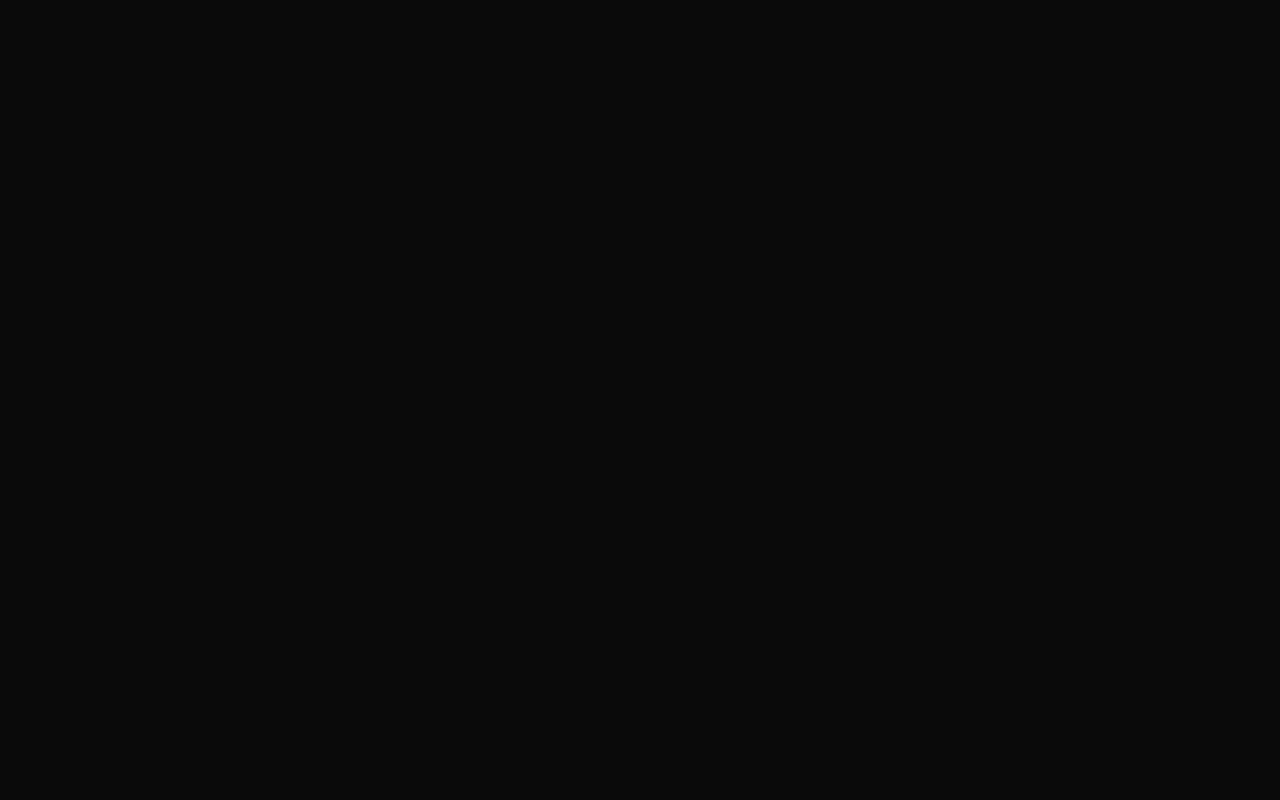
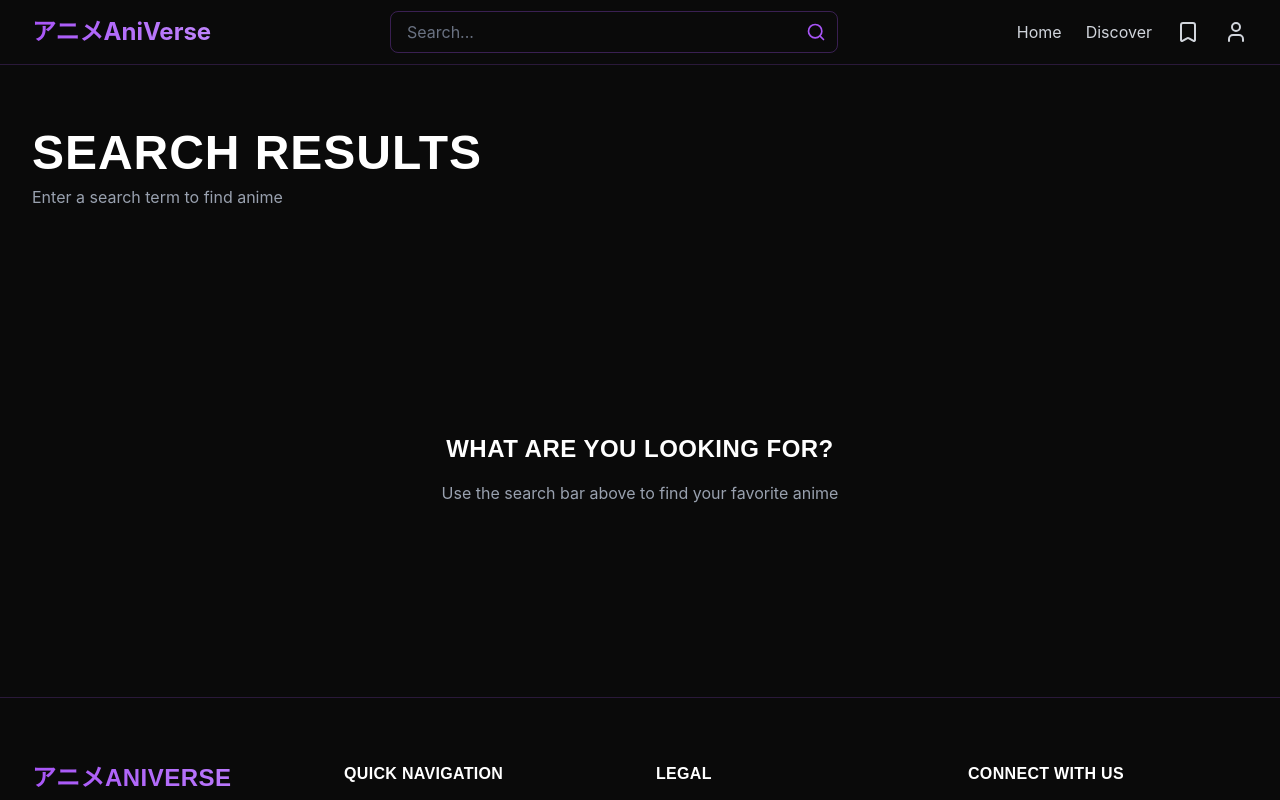
Before and after one commit to markbaiden17/aniverse-core-fe-, a React (Vite) app: page /search in a window 1280 px wide. Before the commit this address had no page. Shown: the top 800 px of the page. Built offline with nearby package versions, Linux system fonts and the light colour scheme.

Commit message:
Build Search Results Page with relevance sorting

```diff
--- a/src/App.tsx
+++ b/src/App.tsx
@@ -8,6 +8,7 @@ import { HomePage } from './pages/Home/HomePage';
 import { DiscoverPage } from './pages/Discover/DiscoverPage';
 import { WatchlistPage } from './pages/Watchlist/WatchlistPage';
 import { AnimeDetailPage } from './pages/AnimeDetail/AnimeDetailPage';
+import { SearchResultsPage } from './pages/Search/SearchResultsPage';
 
 
 function App() {
@@ -18,6 +19,7 @@ function App() {
         <Route path="/discover" element={<DiscoverPage />} />
         <Route path="/watchlist" element={<WatchlistPage />} />
         <Route path="/anime/:id" element={<AnimeDetailPage />} />
+        <Route path="/search" element={<SearchResultsPage />} />
       </Routes>
     </Router>
   );
--- a/src/components/layout/Navbar.tsx
+++ b/src/components/layout/Navbar.tsx
@@ -1,19 +1,13 @@
-/**
- * Navbar.tsx
- * Main navigation component with logo and search bar
- * Persists at top of every page
- */
-
 import { useState } from 'react';
-import { Link, useNavigate } from 'react-router-dom';
-import { motion } from 'framer-motion';
+import { useNavigate } from 'react-router-dom';
 import { Search, Bookmark, User } from 'lucide-react';
+import { Link } from 'react-router-dom';
 
 export function Navbar() {
   const [searchQuery, setSearchQuery] = useState('');
   const navigate = useNavigate();
 
-  const handleSearch = (e: React.FormEvent<HTMLFormElement>) => {
+  const handleSearch = (e: React.FormEvent) => {
     e.preventDefault();
     if (searchQuery.trim()) {
       navigate(`/search?q=${encodeURIComponent(searchQuery)}`);
@@ -24,97 +18,66 @@ export function Navbar() {
   return (
     <nav className="sticky top-0 z-50 bg-dark border-b border-primary/20">
       <div className="max-w-7xl mx-auto px-4 sm:px-6 lg:px-8">
-        <div className="flex items-center justify-between h-16 sm:h-20">
+        <div className="flex items-center justify-between h-16">
           {/* Logo */}
-          <Link to="/" className="flex items-center gap-2 flex-shrink-0">
-            <motion.div
-              initial={{ scale: 0.8 }}
-              animate={{ scale: 1 }}
-              transition={{ duration: 0.3 }}
-              className="text-2xl sm:text-3xl font-bold bg-gradient-to-r from-primary to-secondary bg-clip-text text-transparent"
-            >
+          <Link to="/" className="text-2xl font-bold">
+            <span className="bg-gradient-to-r from-primary to-secondary bg-clip-text text-transparent">
               アニメAniVerse
-            </motion.div>
+            </span>
           </Link>
 
           {/* Search Bar */}
           <form
             onSubmit={handleSearch}
-            className="hidden sm:flex items-center flex-1 max-w-md mx-4 lg:mx-8"
+            className="hidden sm:flex flex-1 max-w-md mx-8"
           >
             <div className="relative w-full">
               <input
                 type="text"
+                placeholder="Search..."
                 value={searchQuery}
                 onChange={(e) => setSearchQuery(e.target.value)}
-                placeholder="Search..."
-                className="w-full px-4 py-2 bg-card border border-primary/30 rounded-lg text-white placeholder-gray-400 focus:outline-none focus:border-primary transition-colors"
+                className="w-full px-4 py-2 bg-card border border-primary/30 rounded-lg text-white placeholder-gray-500 focus:outline-none focus:border-primary"
               />
               <button
                 type="submit"
                 className="absolute right-3 top-1/2 transform -translate-y-1/2 text-primary hover:text-secondary transition-colors"
-                aria-label="Search"
               >
                 <Search size={20} />
               </button>
             </div>
           </form>
 
-          {/* Right Side Icons & Links */}
-          <div className="flex items-center gap-3 sm:gap-4">
           {/* Navigation Links */}
-            <div className="hidden md:flex items-center gap-6">
+          <div className="flex items-center gap-6">
             <Link
               to="/"
-                className="text-white hover:text-primary transition-colors font-medium"
+              className="text-gray-300 hover:text-white transition-colors"
             >
               Home
             </Link>
             <Link
               to="/discover"
-                className="text-white hover:text-primary transition-colors font-medium"
+              className="text-gray-300 hover:text-white transition-colors"
             >
               Discover
             </Link>
-            </div>
-            {/* Watchlist Button with Bookmark Icon */}
+
+            {/* Icons */}
             <Link
               to="/watchlist"
-              className="p-2 hover:bg-card rounded-lg transition-colors text-white hover:text-primary"
-              title="Watchlist"
+              className="text-gray-300 hover:text-primary transition-colors"
+              aria-label="Watchlist"
             >
-              <Bookmark size={20} />
+              <Bookmark size={24} />
             </Link>
-
-            {/* Profile Icon */}
             <button
-              className="p-2 hover:bg-card rounded-lg transition-colors text-white hover:text-primary"
-              title="Profile Settings"
+              className="text-gray-300 hover:text-primary transition-colors"
               aria-label="Profile"
             >
-              <User size={20} />
+              <User size={24} />
             </button>
           </div>
-        </div>
-
-        {/* Mobile Search Bar */}
-        <div className="sm:hidden pb-4">
-          <form onSubmit={handleSearch} className="relative">
-            <input
-              type="text"
-              value={searchQuery}
-              onChange={(e) => setSearchQuery(e.target.value)}
-              placeholder="Search anime..."
-              className="w-full px-4 py-2 bg-card border border-primary/30 rounded-lg text-white placeholder-gray-400 focus:outline-none focus:border-primary transition-colors"
-            />
-            <button
-              type="submit"
-              className="absolute right-3 top-1/2 transform -translate-y-1/2 text-primary hover:text-secondary transition-colors"
-              aria-label="Search"
-            >
-              <Search size={20} />
-            </button>
-          </form>
         </div>
       </div>
     </nav>
--- /dev/null
+++ b/src/pages/Search/SearchResultsPage.tsx
@@ -0,0 +1,196 @@
+/**
+ * SearchResultsPage.tsx
+ * Displays search results for anime queries
+ * Results are sorted by relevance (title match score)
+ */
+
+import { useEffect, useState } from 'react';
+import { useSearchParams } from 'react-router-dom';
+import { motion } from 'framer-motion';
+import { Navbar } from '../../components/layout/Navbar';
+import { Footer } from '../../components/layout/Footer';
+import { Container } from '../../components/layout/Container';
+import { AnimeGrid } from '../../components/common/AnimeGrid';
+import { AnimeCard } from '../../components/common/AnimeCard';
+import { Pagination } from '../../components/common/Pagination';
+import { LoadingSpinner } from '../../components/common/LoadingSpinner';
+import { kitsuService } from '../../services/kitsuService';
+import type { Anime } from '../../types/anime';
+import { useLocalStorage } from '../../hooks/useLocalStorage';
+
+const ANIME_PER_PAGE = 30;
+
+export function SearchResultsPage() {
+  const [searchParams] = useSearchParams();
+  const query = searchParams.get('q') || '';
+
+  const [results, setResults] = useState<Anime[]>([]);
+  const [currentPage, setCurrentPage] = useState(1);
+  const [loading, setLoading] = useState(true);
+  const [watchlist, setWatchlist] = useLocalStorage<string[]>('watchlist', []);
+
+  useEffect(() => {
+    const performSearch = async () => {
+      try {
+        setLoading(true);
+
+        if (!query.trim()) {
+          setResults([]);
+          setLoading(false);
+          return;
+        }
+
+        // Search anime using the service
+        const response = await kitsuService.searchAnime(query, 100);
+
+        // Sort by relevance (exact matches first, then partial matches)
+        const queryLower = query.toLowerCase();
+        const sorted = response.data.sort((a, b) => {
+          const aTitle = a.attributes.title.toLowerCase();
+          const bTitle = b.attributes.title.toLowerCase();
+
+          // Exact match gets highest priority
+          if (aTitle === queryLower) return -1;
+          if (bTitle === queryLower) return 1;
+
+          // Starts with query gets second priority
+          if (aTitle.startsWith(queryLower)) return -1;
+          if (bTitle.startsWith(queryLower)) return 1;
+
+          // Contains query gets third priority
+          if (aTitle.includes(queryLower)) return -1;
+          if (bTitle.includes(queryLower)) return 1;
+
+          return 0;
+        });
+
+        setResults(sorted);
+        setCurrentPage(1);
+      } catch (error) {
+        console.error('Error searching anime:', error);
+        setResults([]);
+      } finally {
+        setLoading(false);
+      }
+    };
+
+    performSearch();
+  }, [query]);
+
+  const handleAddToWatchlist = (animeId: string) => {
+    setWatchlist((prev) =>
+      prev.includes(animeId)
+        ? prev.filter((id) => id !== animeId)
+        : [...prev, animeId]
+    );
+  };
+
+  const handlePageChange = (page: number) => {
+    setCurrentPage(page);
+    window.scrollTo({
+      top: 0,
+      behavior: 'smooth',
+    });
+  };
+
+  // Pagination logic
+  const totalPages = Math.ceil(results.length / ANIME_PER_PAGE);
+  const startIndex = (currentPage - 1) * ANIME_PER_PAGE;
+  const paginatedResults = results.slice(startIndex, startIndex + ANIME_PER_PAGE);
+
+  return (
+    <div className="min-h-screen bg-dark">
+      <Navbar />
+
+      {/* Header */}
+      <Container className="py-12 sm:py-16">
+        <motion.div
+          initial={{ opacity: 0, y: 20 }}
+          animate={{ opacity: 1, y: 0 }}
+          transition={{ duration: 0.3 }}
+        >
+          <h1 className="text-4xl sm:text-5xl font-bold text-white mb-2">
+            Search Results
+          </h1>
+          <p className="text-gray-400 mb-8">
+            {!query ? (
+              'Enter a search term to find anime'
+            ) : (
+              <>
+                Found <span className="text-primary font-bold">{results.length}</span> result{results.length !== 1 ? 's' : ''} for{' '}
+                <span className="text-primary font-bold">"{query}"</span>
+              </>
+            )}
+          </p>
+        </motion.div>
+      </Container>
+
+      {/* Results Section */}
+      <Container className="py-12 sm:py-16">
+        {loading ? (
+          <LoadingSpinner />
+        ) : !query.trim() ? (
+          <motion.div
+            initial={{ opacity: 0, y: 20 }}
+            animate={{ opacity: 1, y: 0 }}
+            transition={{ duration: 0.3 }}
+            className="text-center py-16"
+          >
+            <h2 className="text-2xl font-bold text-white mb-4">
+              What are you looking for?
+            </h2>
+            <p className="text-gray-400">
+              Use the search bar above to find your favorite anime
+            </p>
+          </motion.div>
+        ) : results.length > 0 ? (
+          <>
+            {/* Anime Grid */}
+            <motion.div
+              initial={{ opacity: 0 }}
+              animate={{ opacity: 1 }}
+              transition={{ duration: 0.3 }}
+            >
+              <AnimeGrid>
+                {paginatedResults.map((anime) => (
+                  <AnimeCard
+                    key={anime.id}
+                    anime={anime}
+                    onAddToWatchlist={handleAddToWatchlist}
+                    isInWatchlist={watchlist.includes(anime.id)}
+                  />
+                ))}
+              </AnimeGrid>
+            </motion.div>
+
+            {/* Pagination */}
+            {totalPages > 1 && (
+              <Pagination
+                currentPage={currentPage}
+                totalPages={totalPages}
+                onPageChange={handlePageChange}
+              />
+            )}
+          </>
+        ) : (
+          <motion.div
+            initial={{ opacity: 0, y: 20 }}
+            animate={{ opacity: 1, y: 0 }}
+            transition={{ duration: 0.3 }}
+            className="text-center py-16"
+          >
+            <h2 className="text-2xl font-bold text-white mb-4">
+              No results found for "{query}"
+            </h2>
+            <p className="text-gray-400">
+              Try searching for a different anime title
+            </p>
+          </motion.div>
+        )}
+      </Container>
+
+      {/* Footer */}
+      <Footer />
+    </div>
+  );
+}
--- a/src/services/mockData.ts
+++ b/src/services/mockData.ts
@@ -508,7 +508,7 @@ export const mockAnimeData: KitsuResponse = {
       id: '32',
       type: 'anime',
       attributes: {
-        title: 'HunterxHunter',
+        title: 'Hunter x Hunter',
         description: 'A boy dreams of becoming a hunter and finding his father in a dangerous world.',
         posterImage: { original: 'https://media.kitsu.io/anime/poster_images/36/large.jpg' },
         averageRating: 87,
```
Lines whose indentation alone changed are shown as unchanged.
